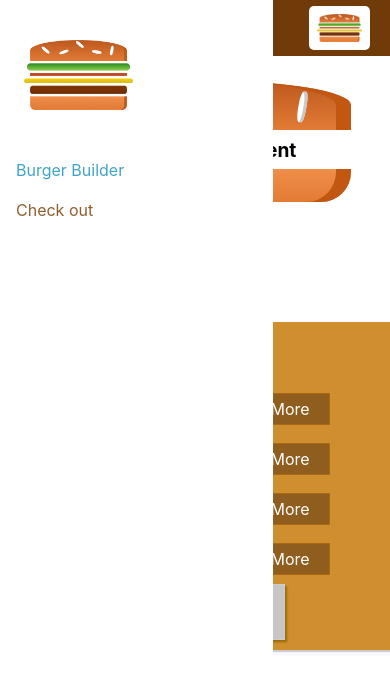
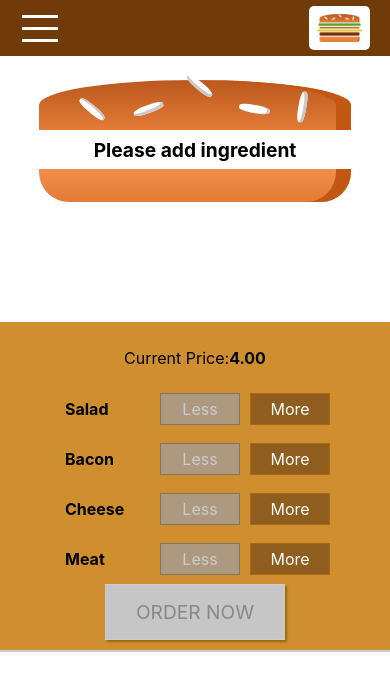
Before and after one commit to phu1612508/burger-builder, a React app: page / in a window 390 px wide. Shown: the top 690 px of the page. Built offline with nearby package versions, Linux system fonts and the light colour scheme.

Commit message:
Adding a Hamburger Icon

```diff
--- /dev/null
+++ b/src/components/Navigation/SideDrawer/DrawerToggle/DrawerToggle.js
@@ -0,0 +1,13 @@
+import React from 'react';
+import classes from './DrawerToggle.module.css';
+const drawerToggle = (props) => {
+	return (
+		<div className={classes.DrawerToggle} onClick={props.clicked}>
+			<div></div>
+			<div></div>
+			<div></div>
+		</div>
+	);
+};
+
+export default drawerToggle;
--- /dev/null
+++ b/src/components/Navigation/SideDrawer/DrawerToggle/DrawerToggle.module.css
@@ -0,0 +1,23 @@
+.DrawerToggle {
+	width: 40px;
+	height: 100%;
+	display: flex;
+	flex-flow: column;
+	justify-content: space-around;
+	align-items: center;
+	padding: 10px 0;
+	box-sizing: border-box;
+	cursor: pointer;
+}
+
+.DrawerToggle div {
+	width: 90%;
+	height: 3px;
+	background-color: white;
+}
+
+@media (min-width: 500px) {
+	.DrawerToggle {
+		display: none;
+	}
+}
--- a/src/components/Navigation/SideDrawer/SideDrawer.js
+++ b/src/components/Navigation/SideDrawer/SideDrawer.js
@@ -2,16 +2,27 @@
 import Logo from '../../Logo/Logo';
 import NavigationItems from '../NavigationItems/NavigationItems';
 import classes from './SideDrawer.module.css';
+import Backdrop from '../../UI/Backdrop/Backdrop';
+import Aux from '../../../Auxiliary/Auxiliary';
 
 const sideDrawer = (props) => {
+	let attachedClasses = [classes.SideDrawer, classes.Close];
+	if (props.open) {
+		attachedClasses = [classes.SideDrawer, classes.Open];
+	}
 	return (
-        <div className={classes.SideDrawer}>
-            <div className={classes.Logo}><Logo/></div>
+		<Aux>
+			<Backdrop show={props.open} clicked={props.closed} />
+			<div className={attachedClasses.join(' ')}>
+				<div className={classes.Logo}>
+					<Logo />
+				</div>
 
-			<nav>
-				<NavigationItems />
-			</nav>
-		</div>
+				<nav>
+					<NavigationItems />
+				</nav>
+			</div>
+		</Aux>
 	);
 };
 
--- a/src/components/Navigation/Toolbar/Toolbar.js
+++ b/src/components/Navigation/Toolbar/Toolbar.js
@@ -2,11 +2,11 @@
 import classes from './Toolbar.module.css';
 import Logo from '../../Logo/Logo';
 import NavigationItems from '../NavigationItems/NavigationItems';
-
-const toolbar = () => {
+import DrawerToggle from '../SideDrawer/DrawerToggle/DrawerToggle';
+const toolbar = (props) => {
 	return (
 		<header className={classes.Toolbar}>
-			<div>MENU</div>
+			<DrawerToggle clicked={props.drawerToggleClicked} />
 			<div className={classes.Logo}>
 				<Logo />
 			</div>
--- a/src/components/layout/layout.js
+++ b/src/components/layout/layout.js
@@ -1,14 +1,35 @@
-import React from 'react';
+import React, { Component } from 'react';
 import Aux from '../../Auxiliary/Auxiliary';
 import classes from './Layout.module.css';
 import Toolbar from '../Navigation/Toolbar/Toolbar';
 import SideDrawer from '../Navigation/SideDrawer/SideDrawer';
-const layout = (props) => (
-	<Aux>
-		<Toolbar />
-		<SideDrawer />
-		<main className={classes.Content}>{props.children}</main>
-	</Aux>
-);
+class Layout extends Component {
+	state = {
+		showSideDrawer: false,
+	};
 
-export default layout;
+	sideDrawerClosedHandler = () => {
+		this.setState({ showSideDrawer: false });
+	};
+
+	sideDrawerToggleHandler = () => {
+		this.setState((preState) => {
+			return { showSideDrawer: !preState.showSideDrawer };
+		});
+	};
+
+	render() {
+		return (
+			<Aux>
+				<Toolbar drawerToggleClicked={this.sideDrawerToggleHandler} />
+				<SideDrawer
+					open={this.state.showSideDrawer}
+					closed={this.sideDrawerClosedHandler}
+				/>
+				<main className={classes.Content}>{this.props.children}</main>
+			</Aux>
+		);
+	}
+}
+
+export default Layout;
```
